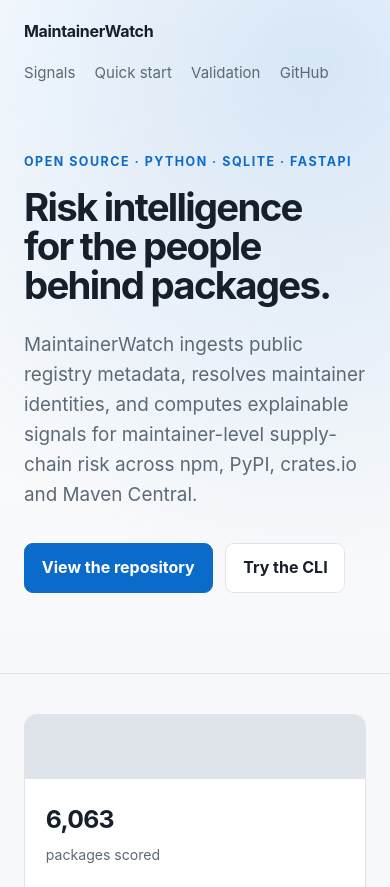
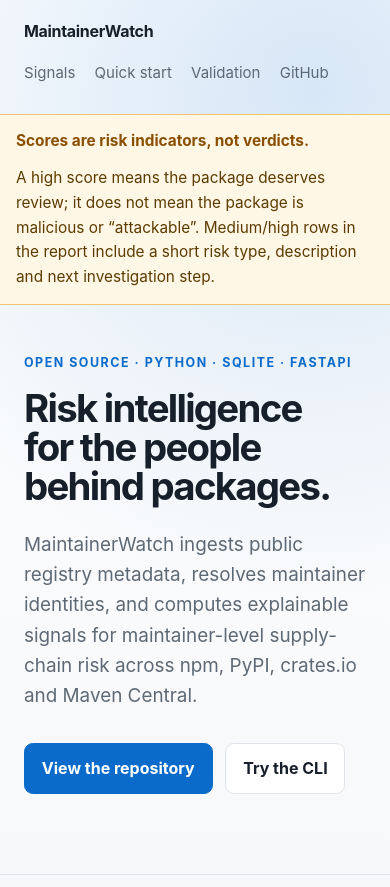
Before and after one commit to ovidiurg/maintainerwatch, a plain HTML site: page site/index.html in a window 390 px wide. Shown: the top 887 px of the page. Drawn offline with Linux system fonts and the light colour scheme.

Commit message:
Make risk-score disclaimer prominent on project page

```diff
--- a/site/index.html
+++ b/site/index.html
@@ -18,6 +18,14 @@
       <a href="https://github.com/ovidiurg/maintainerwatch">GitHub</a>
     </div>
   </nav>
+  <aside class="disclaimer" role="note" aria-label="Important interpretation note">
+    <strong>Scores are risk indicators, not verdicts.</strong>
+    <span>
+      A high score means the package deserves review; it does not mean the
+      package is malicious or “attackable”. Medium/high rows in the report
+      include a short risk type, description and next investigation step.
+    </span>
+  </aside>
   <div class="hero-copy">
     <p class="eyebrow">Open source · Python · SQLite · FastAPI</p>
     <h1>Risk intelligence for the people behind packages.</h1>
--- a/site/style.css
+++ b/site/style.css
@@ -37,6 +37,29 @@ nav {
     radial-gradient(circle at 80% 10%, rgba(11, 107, 203, .16), transparent 32rem),
     linear-gradient(180deg, #ffffff 0%, #f7f8fa 100%);
   border-bottom: 1px solid var(--line);
+}
+.disclaimer {
+  max-width: 1080px;
+  margin: 0.6rem auto 0;
+  padding: 0.95rem 1.5rem;
+  display: flex;
+  gap: 0.8rem;
+  align-items: baseline;
+  flex-wrap: wrap;
+  background: #fff7e6;
+  border-top: 1px solid #f0c36d;
+  border-bottom: 1px solid #f0c36d;
+  color: #5c3b00;
+  font-size: 0.96rem;
+}
+.disclaimer strong {
+  color: #8a4f00;
+  white-space: nowrap;
+}
+.disclaimer span { max-width: 92ch; }
+@media (max-width: 520px) {
+  .disclaimer { padding: 0.9rem 1rem; }
+  .disclaimer strong { white-space: normal; }
 }
 .hero-copy {
   max-width: 900px;
@@ -108,7 +131,30 @@ pre code { background: transparent; padding: 0; color: inherit; }
 footer { border-top: 1px solid var(--line); color: var(--muted); text-align: center; padding: 2rem 1.5rem; font-size: .9rem; }
 @media (max-width: 760px) {
   .stats, .grid.three, .grid.two, .metrics { grid-template-columns: 1fr 1fr; }
-  .hero-copy { padding-top: 3rem; }
+  .disclaimer {
+  max-width: 1080px;
+  margin: 0.6rem auto 0;
+  padding: 0.95rem 1.5rem;
+  display: flex;
+  gap: 0.8rem;
+  align-items: baseline;
+  flex-wrap: wrap;
+  background: #fff7e6;
+  border-top: 1px solid #f0c36d;
+  border-bottom: 1px solid #f0c36d;
+  color: #5c3b00;
+  font-size: 0.96rem;
+}
+.disclaimer strong {
+  color: #8a4f00;
+  white-space: nowrap;
+}
+.disclaimer span { max-width: 92ch; }
+@media (max-width: 520px) {
+  .disclaimer { padding: 0.9rem 1rem; }
+  .disclaimer strong { white-space: normal; }
+}
+.hero-copy { padding-top: 3rem; }
 }
 @media (max-width: 520px) {
   .stats, .grid.three, .grid.two, .metrics { grid-template-columns: 1fr; }
```
